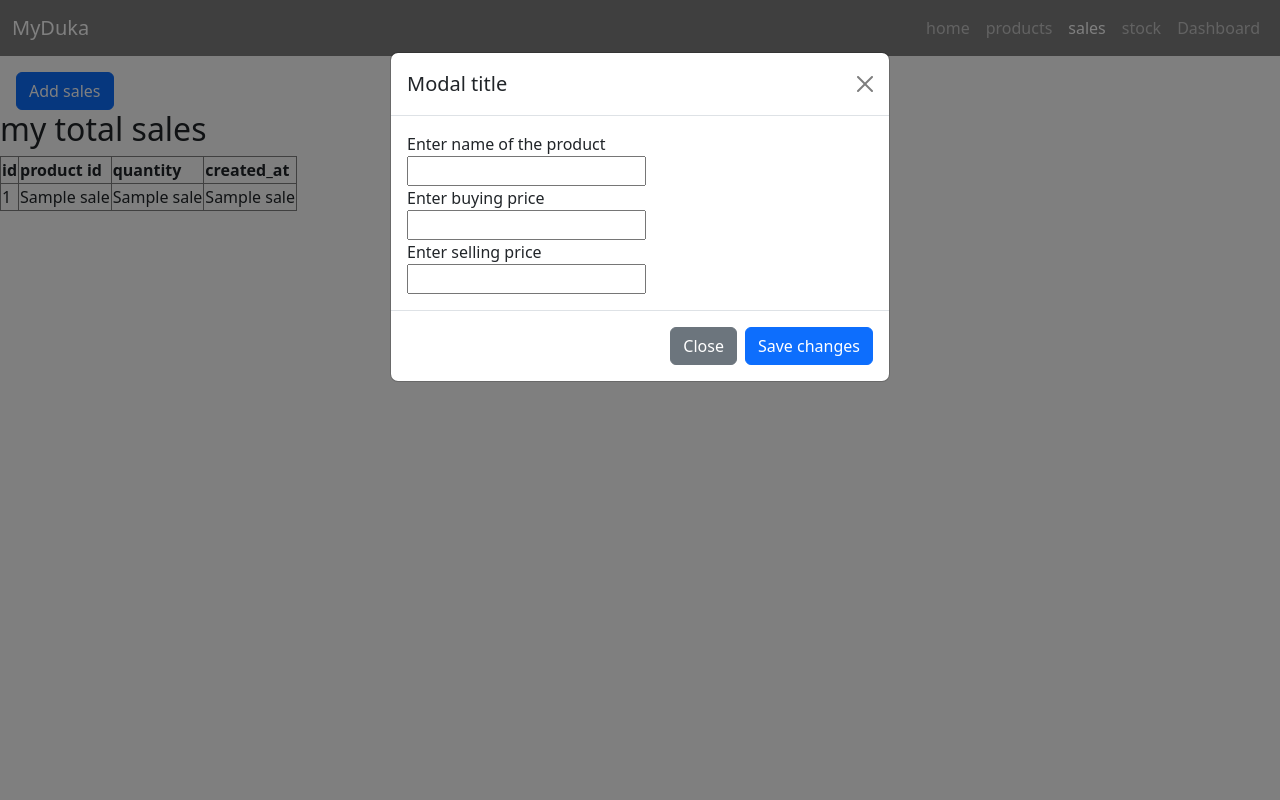
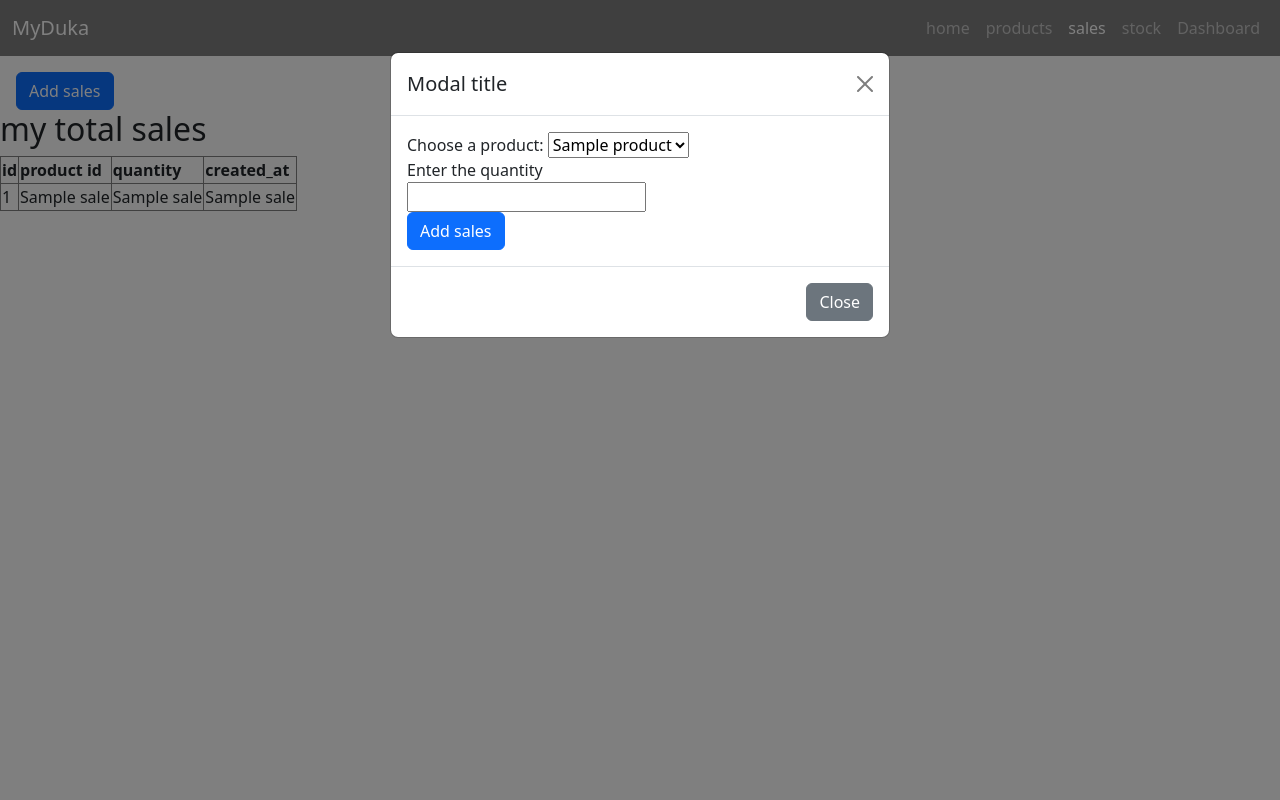
Before and after one commit to Fardosah75/myduka-project, a Flask app: page /sales in a window 1280 px wide, after a click on "Add sales". Run offline with Flask 3, Linux system fonts and the light colour scheme; a database or web service that is not in the repository returns one stand-in record (values such as "Sample title"); some libraries are stand-ins or nearby versions.

Commit message:
added a modal for both sales,stock, also added a select tag for sales on the modal

```diff
--- a/main.py
+++ b/main.py
@@ -1,6 +1,6 @@
 #import the class Flask from the framework flask
 from flask import Flask,render_template,request,redirect,url_for
-from database import fetch_data,insert_products
+from database import fetch_data,insert_products,insert_sales,insert_stock
 #instance of the class(object)
 app=Flask(__name__)
 
@@ -41,12 +41,59 @@ def add_products():
 @app.route('/sales')
 def sales():
     sale=fetch_data('sales')
+    #1.fetch products on the sales route for select element(part1.select element)
+    product=fetch_data('products')
     #print (sale)
-    return render_template ('sales.html',sale=sale)
+    #2.pass the variable in reneder_template function(part 2.select element)
+    return render_template ('sales.html',sale=sale, products=product)
+
+#create a route that receives data from the form using a method
+@app.route('/add_sales',methods=['GET','POST'])
+#create the function to receive data from the modal on the form
+def add_sales():
+    #check the method
+    if request.method=='POST':
+        #get the inputs from the form using name attributes and store them in a variable
+        #3.get the id(part 3 select element)
+        pid=request.form['pid']
+        quant=request.form['quantity']
+
+        #store the new sales in a variable
+        new_sales=(pid,quant)
+        # import from database.py &call the insert function to insert into the database
+        insert_sales(new_sales)
+        #redirect to the product page to see the inserted value
+    return redirect(url_for('sales'))
+
+
+
+
+
+
 @app.route('/stocks')
 def stock():
     stocks=fetch_data('stock')
     #print(stocks)
     return render_template ('stock.html',stocks=stocks)
 
+#create a route that will receive data from the form to serverside with method
+@app.route('/add_stocks',methods=['GET','POST'])
+
+#create a function to receive data from the form on the modal
+def add_stock():
+    #check the method
+    if request.method=='POST':
+        #get the form inputs using the name attribute and store them in a variable
+        pid=request.form['pid']
+        stock_quantity=request.form['s_quantity']
+
+        #store them in a variable
+        new_stock=(pid,stock_quantity)
+        #import the insert stock  function from database.py and call the function
+        insert_stock(new_stock)
+      #return/redirect the page to stock page by passing the function to fetch data for stock
+    return redirect(url_for('stock'))
+
+
+
 app.run(debug=True)
--- a/templates/sales.html
+++ b/templates/sales.html
@@ -35,7 +35,7 @@
     </div>
   </div>
 </nav>
-<!--modal-->
+
 <!-- Button trigger modal -->
 <button type="button" class="btn btn-primary ms-3" data-bs-toggle="modal" data-bs-target="#exampleModal">
   Add sales
@@ -50,21 +50,28 @@
         <button type="button" class="btn-close" data-bs-dismiss="modal" aria-label="Close"></button>
       </div>
       <div class="modal-body">
-        <form action="">
-          <div>
-            <label for="name">Enter name of the product</label><br>
-            <input type="text" id="name" required><br>
-            <label for="name">Enter buying price</label><br>
-            <input type="number" id="bp" required><br>
-            <label for="name">Enter selling price</label><br>
-            <input type="number" id="sp" required><br>
+        <form action="/add_sales" method="post">
+          <div><!--part4 select element-->
+            <label for="pid">Choose a product:</label>
+<select name="pid" id="pid">
+  {% for prod in products%}
+    <option value="{{prod[0]}}">{{prod[1]}}</option>
+
+    {% endfor %}
+
+</select><br>
+
+            <label for="name">Enter the quantity</label><br>
+            <input type="number" id="quantity" name="quantity" required><br>
+            <button type="submit"class="btn btn-primary"> Add sales</button>
+
           </div>
         </form>
 
       </div>
       <div class="modal-footer">
         <button type="button" class="btn btn-secondary" data-bs-dismiss="modal">Close</button>
-        <button type="button" class="btn btn-primary">Save changes</button>
+
       </div>
     </div>
   </div>
```
Also changed, not shown: templates/stock.html (+35 -0 lines).
